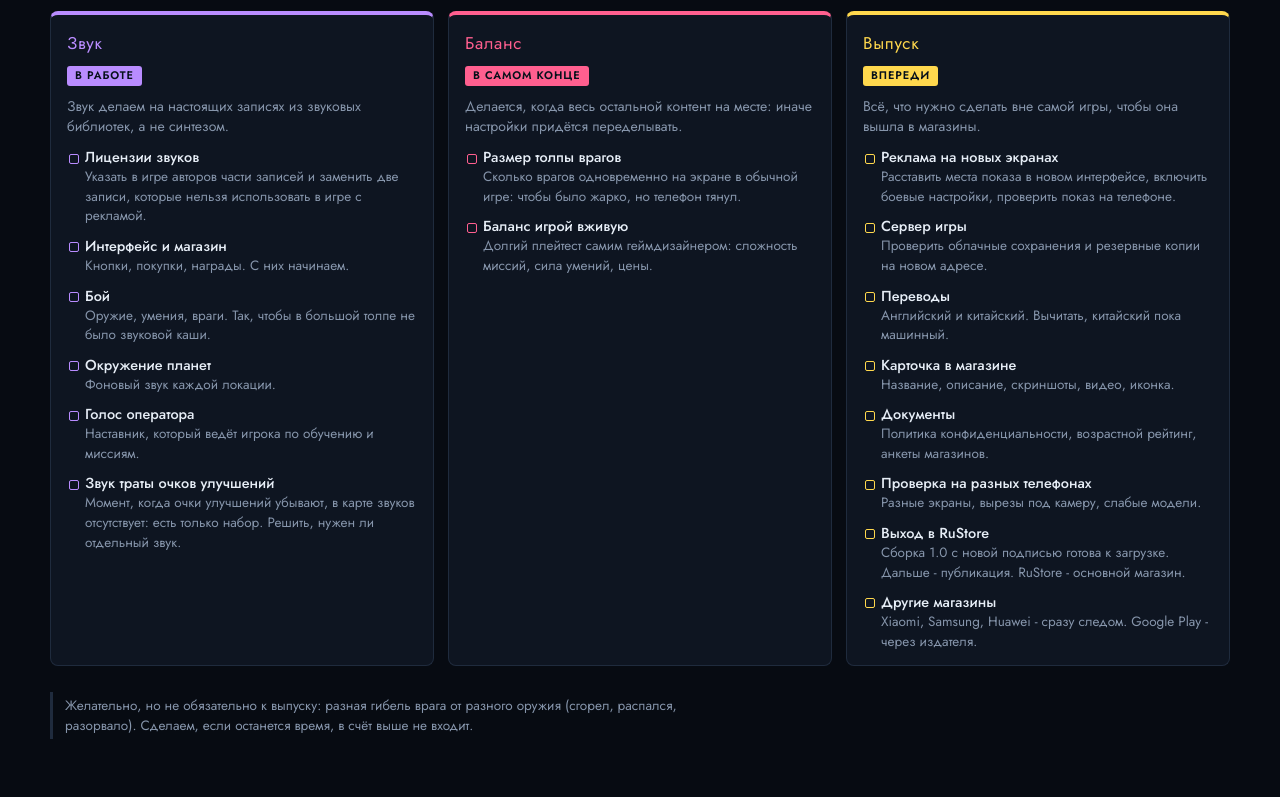
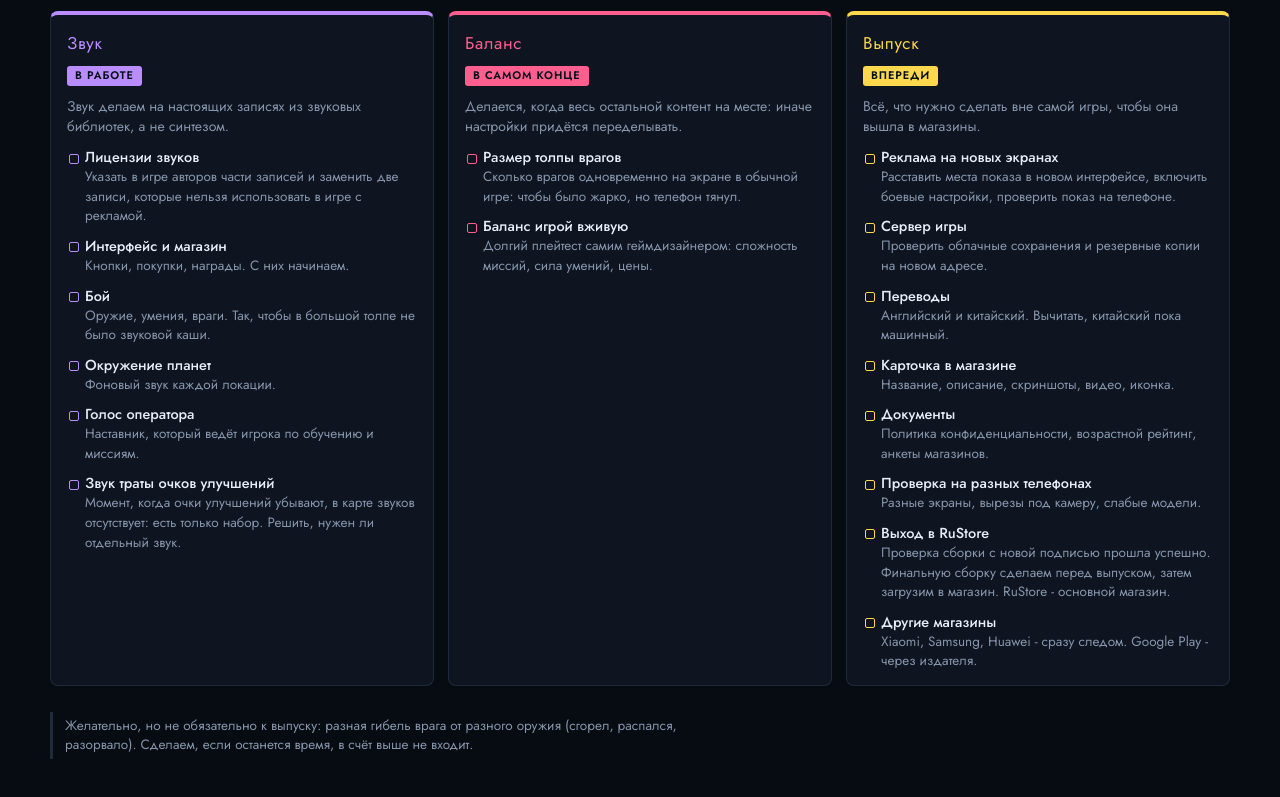
Before and after one commit to Paramonov86/doroga, a plain HTML site: page index.html in a window 1280 px wide. Shown: the part 791-1588 px from the top of the page. Drawn offline with Linux system fonts and the light colour scheme; a web font is replaced by a local one.

Commit message:
дорога до релиза: обновление 04.11.2026

```diff
--- a/index.html
+++ b/index.html
@@ -139,7 +139,7 @@ const S=[
    [0,'Карточка в магазине','Название, описание, скриншоты, видео, иконка.'],
    [0,'Документы','Политика конфиденциальности, возрастной рейтинг, анкеты магазинов.'],
    [0,'Проверка на разных телефонах','Разные экраны, вырезы под камеру, слабые модели.'],
-   [0,'Выход в RuStore','Сборка 1.0 с новой подписью готова к загрузке. Дальше - публикация. RuStore - основной магазин.'],
+   [0,'Выход в RuStore','Проверка сборки с новой подписью прошла успешно. Финальную сборку сделаем перед выпуском, затем загрузим в магазин. RuStore - основной магазин.'],
    [0,'Другие магазины','Xiaomi, Samsung, Huawei - сразу следом. Google Play - через издателя.'],
   ]},
 ];
```
